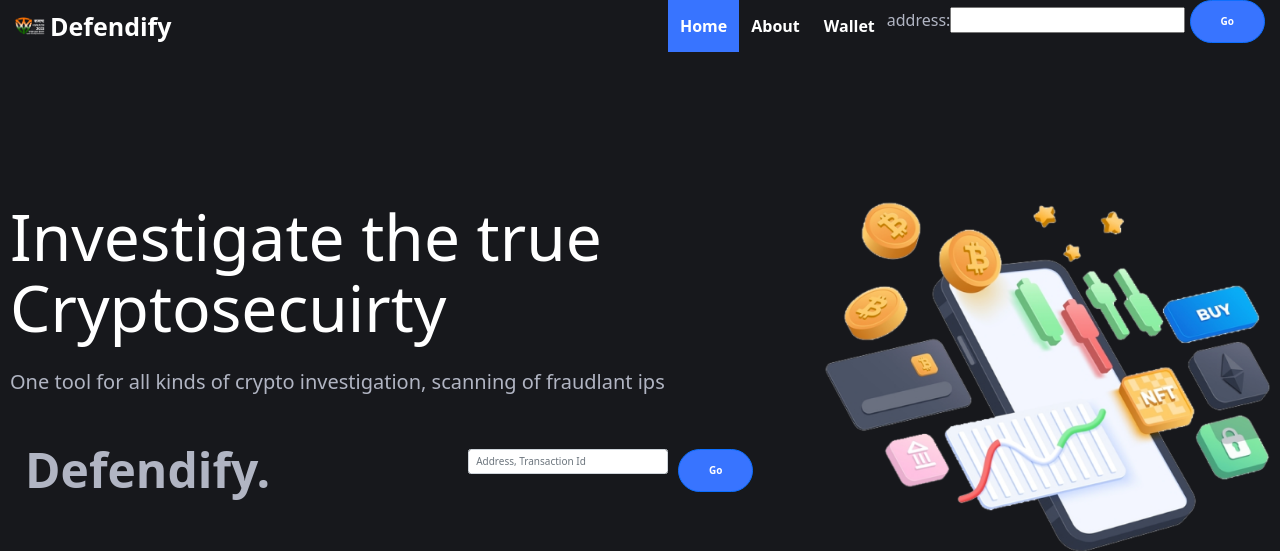
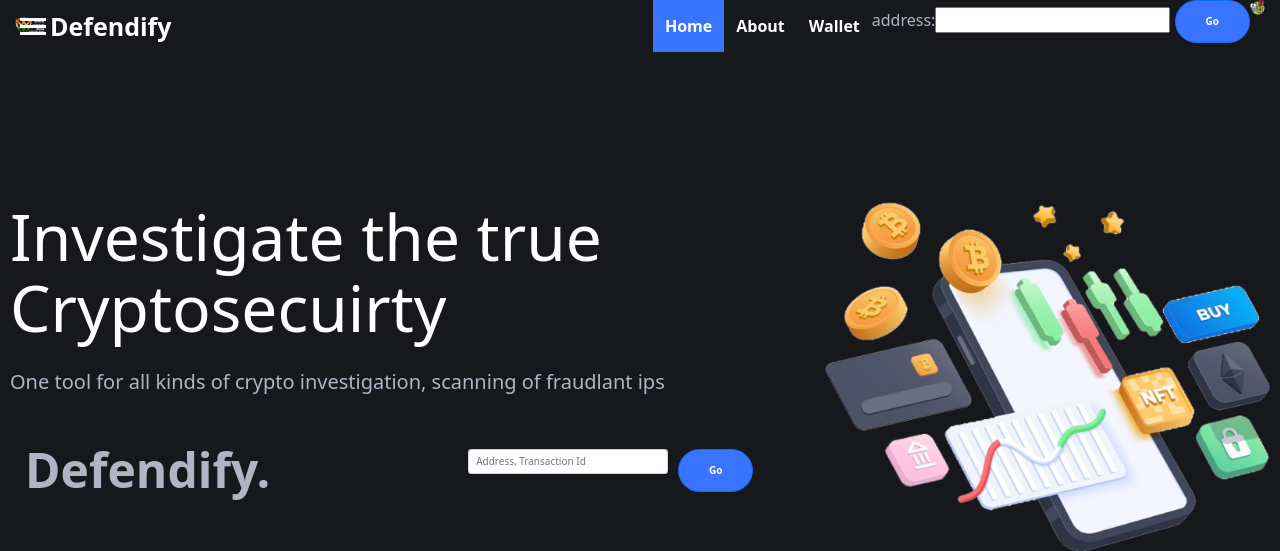
Before and after one commit to San-kalp/Kavach, a Django app: page / in a window 1280 px wide. Shown: the top 551 px of the page. Run offline with Django 3.2, Linux system fonts and the light colour scheme; some libraries are stand-ins or nearby versions.

Commit message:
made the website multilingual

```diff
--- a/Defendify-project/home/templates/home/home.html
+++ b/Defendify-project/home/templates/home/home.html
@@ -12,12 +12,14 @@
     <link rel="preconnect" href="https://fonts.gstatic.com" crossorigin>
     <link href="https://fonts.googleapis.com/css2?family=DM+Sans:wght@400;500;700&display=swap" rel="stylesheet">
     <link rel="stylesheet" href="/static/css/style.css"/>
+
 </head>
 
 <body>
     {% load static %}
     <!--scritps-->
     <script src="/static/js/script.js" defer></script>
+
     <!-- Navbar -->
 
     <header>
@@ -37,7 +39,7 @@
                   </button>
 
                 <!-- Navbar items -->
-                <div class="collapse navbar-collapse" id="navbarNav">
+               <div class="collapse navbar-collapse" id="navbarNav">
                     <ul class="navbar-nav ms-auto">
                         <li class="navbar-item">
                             <a class="navbar-link active" href="#">Home</a>
@@ -48,6 +50,7 @@
                         <li class="navbar-item">
                             <a class="navbar-link" href="wallet">Wallet</a>
                         </li>
+
                         <li class ="navbar-item">
                             <form method="post">
                                 {% csrf_token %}
@@ -56,26 +59,12 @@
                                 <button type="submit" class="btn btn-primary btn-block">Go</button>
                             </form>
                         </li>
-                        <!-- <li class="nav-item">
-                            <form method="post">
-                                {% csrf_token %}
-                                <div class="form-group">
-                                    <input type="text" name="{{ form_fuzzy.form_data.name }}" placeholder="Fuzzy search" maxlength="{{ form_fuzzy.form_data.field.max_length }}" class="form-control-fuzzy">
-                                    <button type="submit" class="btn btn-primary btn-block">Go</button>
-                                </div>
-                            </form>
-                        </li> -->
-
-                        <!-- <li class="nav-item dropdown">
-                            <a class="nav-link dropdown-toggle" href="#" id="monitorDropdown" role="button" data-bs-toggle="dropdown"
-                                aria-haspopup="true" aria-expanded="false">Monitor</a>
-                            <div class="dropdown-menu" aria-labelledby="monitorDropdown">
-                                <a class="dropdown-item" href="#">Bitcoin</a>
-                                <a class="dropdown-item" href="#">Litecoin</a>
-                                <a class="dropdown-item" href="#">Ethereum</a>
-                            </div>
-                        </li> -->
-                        <!-- Add more navbar items as needed -->
+                        <li class="navbar-item">
+                            <figure>
+                                <img src="/static/images/bhasha.png" alt="languages" id="flag">
+                            </figure>
+                            <div id="google_translate_element"></div>
+                        </li>
                     </ul>
                 </div>
             </div>
@@ -84,6 +73,7 @@
 
 <main>
     <article>
+
         <section class="section hero" aria-label="hero" data-section>
             <div class="start-cont">
 
@@ -94,7 +84,6 @@
                 <p class="hero-text">
                   One tool for all kinds of crypto investigation, scanning of fraudlant ips
                 </p>
-
                 <div class="container">
                     <div id="projectName">Defendify.</div>
                     <div class="input-group search-button-container">
@@ -122,6 +111,8 @@
                 <img src="/static/images/hero-banner.png" width="570" height="448" alt="hero banner" class="w-100">
               </figure>
             </div>
+
+            <script type="text/javascript" src="//translate.google.com/translate_a/element.js?cb=googleTranslateElementInit"></script>
           </section>
     </article>
 </main>
@@ -131,7 +122,7 @@
     <!-- Add the Bootstrap JS and jQuery links for additional functionality -->
     <script src="https://code.jquery.com/jquery-3.5.1.slim.min.js"></script>
     <script src="https://cdn.jsdelivr.net/npm/@popperjs/core@2.9.1/dist/umd/popper.min.js"></script>
-    <script src="https://maxcdn.bootstrapcdn.com/bootstrap/5.0.2/js/bootstrap.min.js"></script>
+    <!-- <script src="https://maxcdn.bootstrapcdn.com/bootstrap/5.0.2/js/bootstrap.min.js"></script> -->
 
     <script>
         // JavaScript to handle the letter-by-letter animation
--- a/Defendify-project/static/css/style.css
+++ b/Defendify-project/static/css/style.css
@@ -1,3 +1,48 @@
+.google_element{
+  position: absolute;
+}
+
+.goog-te-gadget{
+   color: transparent;
+}
+
+
+/*hiding the google translate*/
+.VIpgJd-ZVi9od-l4eHX-hSRGPd{
+  display: none !important;
+}
+
+.VIpgJd-ZVi9od-ORHb-OEVmcd{
+  display: none !important;
+}
+
+.translated-ltr{
+  margin-top: -40px;
+  }
+
+  .translated-ltr{
+      margin-top: -40px;
+  }
+
+
+  .goog-logo-link{
+      display: none !important;
+  }
+
+  #google_element{
+      right: 0px;
+      bottom: 4px;
+      margin-inline: auto;
+  }
+  #flag{
+    right: 0px;
+    width: 15px;
+    left: 40px;
+    align-items:end;
+    height: auto!important ;
+    margin-inline: auto;
+  }
+
 /*colorpalate*/
 :root {
 
@@ -1064,7 +1109,10 @@
 
   .header > .container { gap: 50px; }
 
-  .nav-toggle-btn { display: none; }
+  .nav-toggle-btn {
+    display:block;
+    position: absolute;
+  }
 
   .navbar,
   .navbar.active {
--- a/Defendify-project/static/js/script.js
+++ b/Defendify-project/static/js/script.js
@@ -1,3 +1,6 @@
+function googleTranslateElementInit() {
+  new google.translate.TranslateElement({pageLanguage: 'en'}, 'google_translate_element');
+}
 /**
  * scroll revreal effect
  */
```
Also changed, not shown: Defendify-project/resources/images/search-logo.png (deleted), Defendify-project/static/images/bhasha.png (added).
